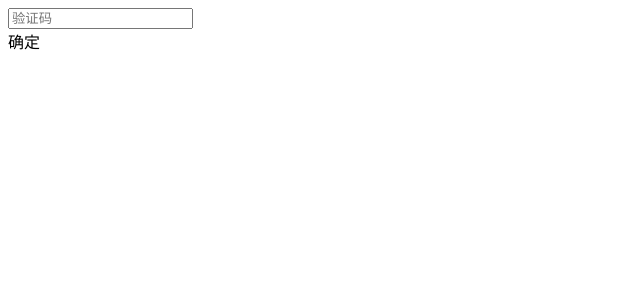
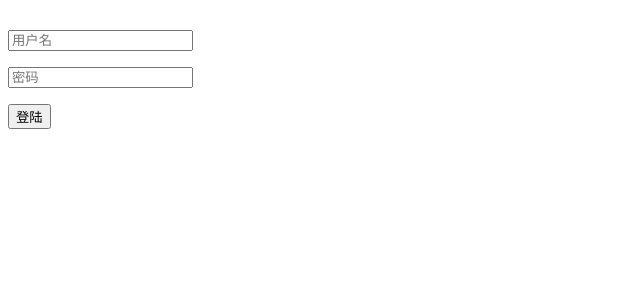
Before and after one commit to sunyuting83/watchimg, a Vue app in the folder watchimg/: page / in a window 1280 px wide. Shown: the top 300 px of the page, without its empty margins (0-640 px from the left). Built offline with nearby package versions, Linux system fonts and the light colour scheme.

Commit message:
add login to vue

```diff
--- a/watchimg/src/components/WatchImg.vue
+++ b/watchimg/src/components/WatchImg.vue
@@ -1,17 +1,26 @@
 <template>
     <section class="section">
       <div class="container" v-if="!hidden">
-        <div class="field has-addons">
-          <div class="control">
-            <input class="input" type="text" placeholder="验证码" v-model="code">
+        <section class="container w350">
+          <div class="field">
+            <p class="control">
+              <input class="input" type="username" placeholder="用户名" v-model="username">
+            </p>
           </div>
-          <div class="control">
-            <a class="button is-info" @click="check">
-              确定
-            </a>
+          <div class="field">
+            <p class="control">
+              <input class="input" type="password" placeholder="密码" v-model="password">
+            </p>
+            <p class="help is-danger" v-if="error">登陆错误</p>
           </div>
-          <p class="help is-danger" v-if="error">验证码错误</p>
-        </div>
+          <div class="field">
+            <p class="control">
+              <button class="button is-success" @click="check">
+                登陆
+              </button>
+            </p>
+          </div>
+        </section>
       </div>
       <div v-else>
       <div class="container" v-if="list !== null && list.length > 0 && status === 1">
@@ -68,9 +77,9 @@
         currentImg: '',
         hover: false,
         hidden: false,
-        code: '',
+        username: '',
         error: false,
-        vgh8MOC: "avcTd$auZFNJ",
+        password: "",
         total: 0,
         current: 1,
         status: 0,
@@ -78,8 +87,8 @@
       }
     },
     created(){
-      let key = localStorage.getItem("code")
-      if(key === this.vgh8MOC) {
+      let key = localStorage.getItem("token")
+      if(key !== null) {
         this.GetData()
         this.hidden = true
         this.error = false
@@ -138,25 +147,45 @@
       async GetData(){
         const url = `${rootUrl}/api/data`
         let data = await this.getData(url)
-
-        // console.log(data)
         if (data.status === 1) {
           this.list = data.data
           this.total = data.total
           this.status = data.status
           this.page = this.makePage(data.total)
           // console.log(this.page)
+        }else{
+          this.list = []
+          this.total = 0
+          this.status = 0
+          this.page = []
+          localStorage.removeItem("token")
+          this.hidden = false
         }
       },
-      check(){
-        let key = localStorage.getItem("code")
-        if (this.code === this.vgh8MOC) {
+      async check(){
+        let key = localStorage.getItem("token")
+        if (key === null) {
+          if (this.username.length > 0 && this.password.length > 0) {
+            const url = `${rootUrl}/api/login`
+            let data = await this.postData(url)
+            // console.log(data)
+            if (data.status == 1) {
+              this.error = true
+            }else {
+              this.token = data.token
+              localStorage.setItem("token", data.token)
+              this.GetData()
+              this.hidden = true
+              this.error = false
+            }
+          }else{
+            this.error = true
+          }
+          // localStorage.setItem("code", this.vgh8MOC)
+        }else{
           this.GetData()
           this.hidden = true
           this.error = false
-          if (key === null) localStorage.setItem("code", this.vgh8MOC)
-        }else{
-          this.error = true
         }
       },
       makePage(t){
@@ -168,17 +197,63 @@
         return x
       },
       getData(url){
+        let key = localStorage.getItem("token")
         let requestConfig = {
           method: 'get',
           headers: {
             Accept: 'text/html,application/xhtml+xml,application/xml;q=0.9,*/*;q=0.8',
-            'Content-type':'text/html;charset=UTF-8'
+            'Content-Type': 'application/json',
+            'Authorization': `Bearer ${key}`,
           }
         }
         const page = this.current
         const newUrl = `${url}?page=${page}`
         return new Promise((resolve) => {
           fetch(newUrl, requestConfig)
+            .then(res => {
+              if(res.ok) {
+                return res.blob()
+              }else {
+                resolve({
+                  status: 0,
+                  message: res.status
+                })
+              }
+            })
+            .then(blob => {
+              var reader = new FileReader();
+              reader.onload = function () {
+                var text = reader.result;
+                // console.log(text)
+                // const json = makeData(pages, text)
+                resolve(JSON.parse(text))
+              }
+              reader.readAsText(blob, 'UTF-8')
+            })
+            .catch((err) => {
+              resolve({
+                status: 1,
+                message: err.message
+              })
+            })
+        })
+      },
+      postData(url){
+        const body = {
+          'username': this.username,
+          'password': this.password
+        }
+
+        let requestConfig = {
+          method: 'POST',
+          body: JSON.stringify(body),
+          headers: {
+            Accept: 'text/html,application/xhtml+xml,application/xml;q=0.9,*/*;q=0.8',
+            'Content-Type': 'application/json'
+          }
+        }
+        return new Promise((resolve) => {
+          fetch(url, requestConfig)
             .then(res => {
               if(res.ok) {
                 return res.blob()
@@ -225,4 +300,8 @@
   max-height: 30px;
   display: block;
 }
+.w350 {
+  width: 350px;
+  margin-top: 30px
+}
 </style>
```
Also changed, not shown: 1 other file (tests, documents, lock files or other folders).
